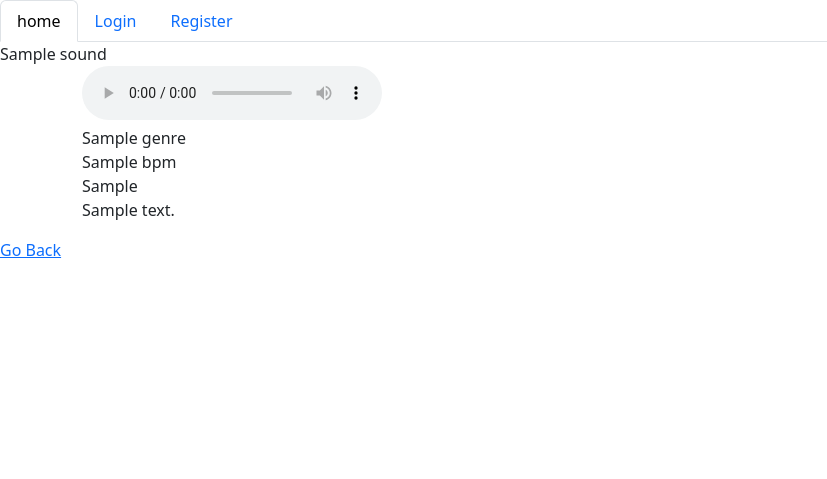
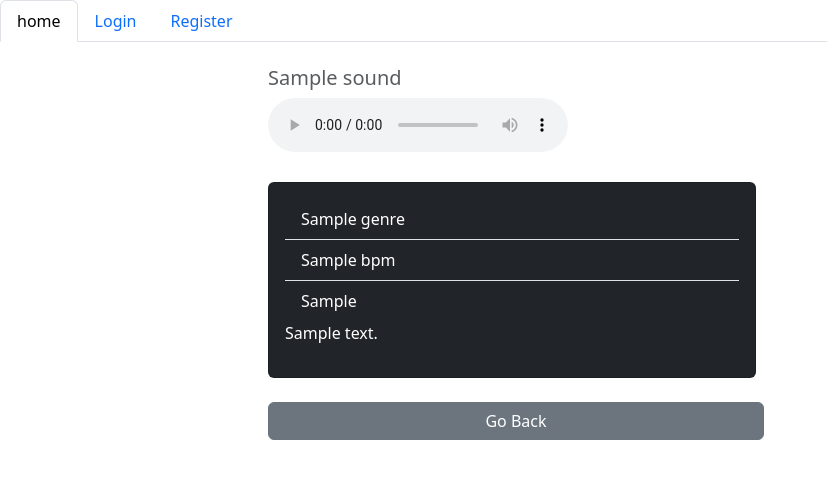
Before and after one commit to PracticalMagicProgramming/Sample-Seeker, a Flask app: template Templates/detail.html in a window 1280 px wide. Shown: the top 479 px of the page, without its empty margins (0-827 px from the left). Run offline with Flask 2, Linux system fonts and the light colour scheme; tables that the repository leaves empty hold one stand-in row (Sample ...); the template is opened without the code that fills it: values named after a table or form of the project are taken from there, most other values are stand-ins (such as "Sample title", 1, 10 or a date in 2020); some libraries are stand-ins or nearby versions.

Commit message:
basic styling done for app

```diff
--- /dev/null
+++ b/Static/index.css
@@ -0,0 +1,11 @@
+form ul {
+    list-style-type: none;
+}
+
+audio {
+    border-radius: 25px;
+}
+
+audio:hover {
+    transform: scale(1.1);filter: drop-shadow(2px 3px 3px #000);
+}
--- a/Templates/base.html
+++ b/Templates/base.html
@@ -6,6 +6,7 @@
     <!-- <meta http-equiv="X-UA-Compatible" content="IE=edge">
     <meta name="viewport" content="width=device-width, initial-scale=1.0"> -->
     <link rel="stylesheet" href="https://unpkg.com/bootstrap/dist/css/bootstrap.css">
+    <link rel="stylesheet" href="/static/index.css">
     <script src="https://unpkg.com/jquery"></script>
     <script src="https://unpkg.com/popper"></script>
     <script src="https://unpkg.com/bootstrap"></script>
--- a/Templates/detail.html
+++ b/Templates/detail.html
@@ -5,32 +5,38 @@
 
 
 {% block content %}
+<div class="container">
+  <div class="d-grid gap-2 col-xl-8 mx-auto">
 
-<span> {{ sound.name }}</span>
+  <h5 class="card-title mt-4 text-muted">{{ sound.sound_name }}</h5>
 
-<div class="container">
+  <div class='audio-control mb-3'>
+      <audio controls>
+       <source src={{ sound_data}} type="audio/wav">
+       <source src={{ sound_data }} type="audio/mpeg">
+      </audio>
+  </div>
 
-    <div class='audio-control'>
-        <audio controls>
-         <source src={{ sound_data}} type="audio/wav">
-         <source src={{ sound_data }} type="audio/mpeg">
-        </audio>
-      </div>
-
-      <div>{{ sound.genre }}</div>
-
-      <div> {{ sound.bpm }} </div>
-
-      <div> {{ sound.sound_type }}</div>
-
-
-      <div>
+  <div class="row align-items-center justify-content-left">
+  <div class="col-xl-6 col-xl-8">
+    <div class="card text-white bg-dark mb-3">
+      <div class="card-body">
+        <ul class="list-group list-group-flush">
+          <li class="list-group-item text-white bg-dark">{{ sound.genre }}</li>
+          <li class="list-group-item text-white bg-dark">{{ sound.bpm }}</li>
+          <li class="list-group-item text-white bg-dark">{{ sound.sound_type }}</li>
+        </ul>
           <p>
             {{ sound.description}}
           </p>
+        </div>
       </div>
+    </div>
+  </div>
+  <a href='/users/profile/{{ user.id }}' class="btn btn-secondary col-xl-8">Go Back</a>
+</div>
 </div>
 
-<a href='/users/profile/{{ user.id }}'>Go Back</a>
+
 
 {% endblock %}
```
Also changed, not shown: Templates/display.html (+14 -8 lines), Templates/login.html (+15 -11 lines), Templates/register.html (+14 -11 lines), Templates/upload.html (+13 -10 lines).
